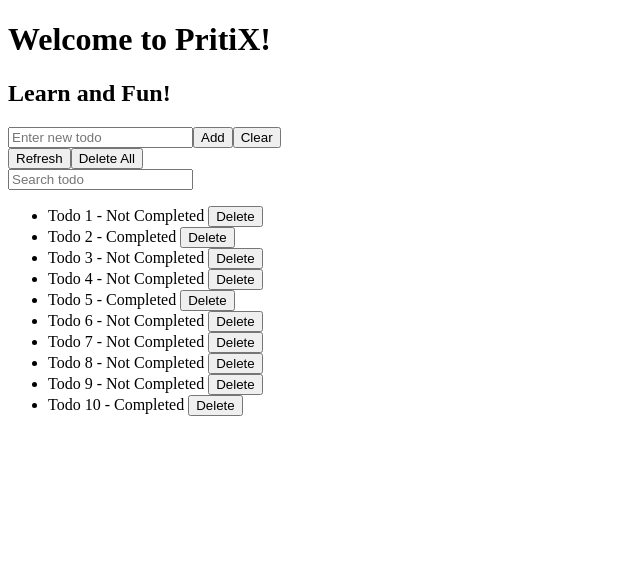
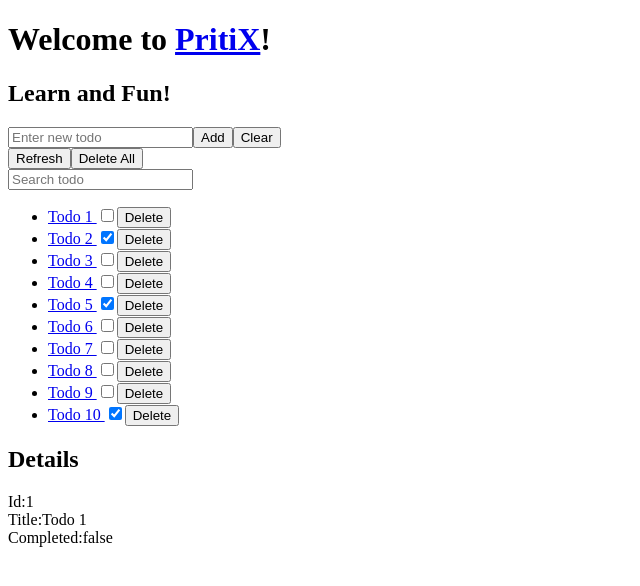
Before and after one commit to jogule/ng1, an Angular app: page /details/1 in a window 1280 px wide. Before the commit this address led to /. Shown: the top 586 px of the page, without its empty margins (0-640 px from the left). Built offline with nearby package versions, Linux system fonts and the light colour scheme.

Commit message:
feat: add details view for todos and update routing with new components

```diff
--- a/src/app/app.component.ts
+++ b/src/app/app.component.ts
@@ -1,13 +1,14 @@
 import { Component } from '@angular/core';
-import { RouterOutlet } from '@angular/router';
+import { RouterOutlet, RouterLink, RouterLinkActive } from '@angular/router';
 import { CommonModule } from '@angular/common';
 import { FormsModule } from '@angular/forms';
+import { Todo } from './todo';
 
 @Component({
   selector: 'ng1-root',
-  imports: [RouterOutlet, CommonModule, FormsModule],
+  imports: [RouterOutlet, CommonModule, FormsModule, RouterLink, RouterLinkActive],
   template: `
-    <h1>Welcome to {{title}}!</h1>
+    <h1>Welcome to <a routerLink="/" >{{title}}</a>!</h1>
     <h2>Learn and Fun!</h2>
     <section>
       <input type="text" placeholder="Enter new todo" [(ngModel)]="newTodoTitle" />
@@ -16,7 +17,7 @@ import { FormsModule } from '@angular/forms';
     </section>
 
     <section>
-      <button (click)="listTodos()">Refresh</button>
+      <button (click)="fetchTodos()">Refresh</button>
       <button (click)="deleteTodos()">Delete All</button>
     </section>
 
@@ -25,8 +26,11 @@ import { FormsModule } from '@angular/forms';
     </section>
 
     <ul>
-      <li *ngFor="let todo of filteredTodos" (click)="todo.completed = !todo.completed">
-        {{todo.title}} - {{todo.completed ? 'Completed' : 'Not Completed'}}
+      <li *ngFor="let todo of filteredTodos">
+        <a routerLink="details/{{todo.id}}" routerLinkActive="active" ariaCurrentWhenActive="page">
+          {{todo.title}}
+        </a>
+        <input type="checkbox" [checked]="todo.completed" />
         <button (click)="delete(todo.id)">Delete</button>
       </li>
     </ul>
@@ -44,7 +48,7 @@ export class AppComponent {
   filter = ``;
 
   constructor() {
-    this.listTodos();
+    this.fetchTodos();
   }
 
   filterTodos() {
@@ -55,36 +59,33 @@ export class AppComponent {
 
   addTodo() {
     this.todos.push({
-      id: this.todos.length + 1,
+      id: `${this.todos.length + 1}`,
       title: this.newTodoTitle || `Todo ${this.todos.length + 1}`,
       completed: false,
     });
+    this.filteredTodos = this.todos;
   }
 
-  listTodos() {
+  fetchTodos() {
     this.todos = this.generateRandomTodos();
     this.filteredTodos = this.todos;
   }
 
   deleteTodos() {
     this.todos = [];
+    this.filteredTodos = this.todos;
   }
 
-  delete(id: number) {
+  delete(id: string) {
     this.todos = this.todos.filter((todo) => todo.id !== id);
+    this.filteredTodos = this.todos;
   }
 
   generateRandomTodos() {
     return Array.from({ length: 10 }, (_, i) => ({
-      id: i + 1,
+      id: `${i + 1}`,
       title: `Todo ${i + 1}`,
       completed: Math.random() < 0.5,
     }));
   }
 }
-
-export interface Todo {
-  id: number;
-  title: string;
-  completed: boolean;
-}
--- a/src/app/app.config.ts
+++ b/src/app/app.config.ts
@@ -1,8 +1,8 @@
 import { ApplicationConfig, provideZoneChangeDetection } from '@angular/core';
-import { provideRouter } from '@angular/router';
+import { provideRouter, withComponentInputBinding } from '@angular/router';
 
 import { routes } from './app.routes';
 
 export const appConfig: ApplicationConfig = {
-  providers: [provideZoneChangeDetection({ eventCoalescing: true }), provideRouter(routes)]
+  providers: [provideZoneChangeDetection({ eventCoalescing: true }), provideRouter(routes, withComponentInputBinding())]
 };
--- a/src/app/app.routes.ts
+++ b/src/app/app.routes.ts
@@ -1,3 +1,6 @@
 import { Routes } from '@angular/router';
+import { DetailsComponent } from './details.component';
 
-export const routes: Routes = [];
+export const routes: Routes = [
+    { path: 'details/:id', component: DetailsComponent }
+];
--- /dev/null
+++ b/src/app/details.component.ts
@@ -0,0 +1,39 @@
+import { Component, Input } from '@angular/core';
+import { Todo } from './todo';
+
+@Component({
+  selector: 'ng1-details',
+  imports: [],
+  template: `
+    <h2>Details</h2>
+    <section>
+      <label>Id:</label>
+      <span>{{todo.id}}</span>
+    </section>
+    <section>
+      <label>Title:</label>
+      <span>{{todo.title}}</span>
+    </section>
+    <section>
+      <label>Completed:</label>
+      <span>{{todo.completed}}</span>
+    </section>
+  `,
+  styles: ``
+})
+export class DetailsComponent {
+  todo: Todo = {
+    id: `1`,
+    title: 'Todo 1',
+    completed: false
+  };
+
+  ngOnInit() {
+    console.log('DetailsComponent initialized');
+  }
+
+  @Input()
+  set id(id: string) {
+    this.todo.id = id;
+  }
+}
--- /dev/null
+++ b/src/app/todo.ts
@@ -0,0 +1,5 @@
+export interface Todo {
+    id: string;
+    title: string;
+    completed: boolean;
+}
```
Also changed, not shown: .devcontainer/devcontainer.json.
